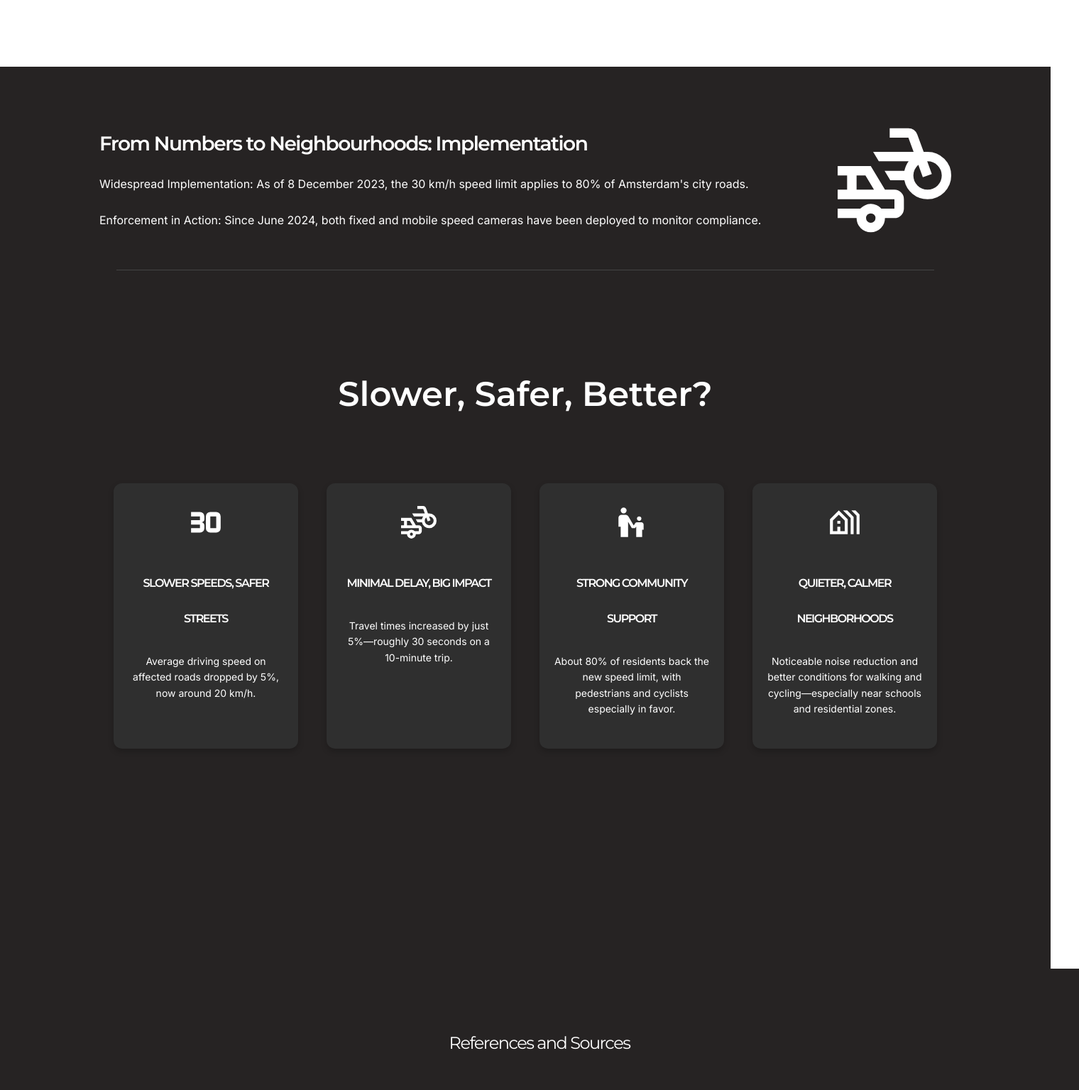
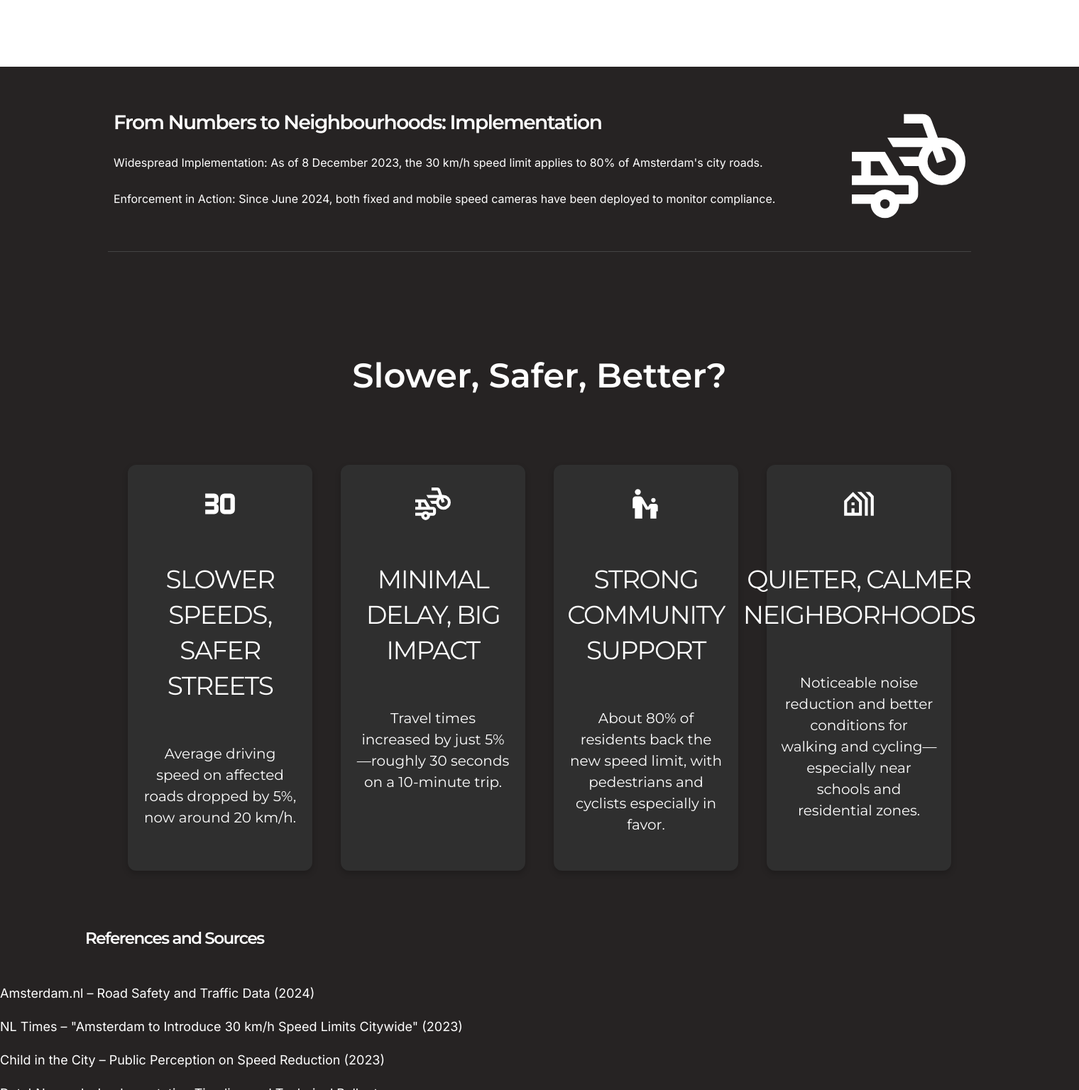
Before and after one commit to esterjez/30km, a Flask app: page /result_amsterdam in a window 1520 px wide. Shown: the part 2504-4040 px from the top of the page at 71% size. Run offline with Flask 3, Linux system fonts and the light colour scheme.

Commit message:
new layout after result pages updates

```diff
--- a/30km/static/layout.css
+++ b/30km/static/layout.css
@@ -409,7 +409,7 @@
   /* Yellow frame */
   .frame-result {
     width: 100%;
-    max-width: 326px;
+    max-width: 600px;
     height: auto;
     background: #F2D975;
     border-radius: 50px;
@@ -505,13 +505,10 @@
 .h10-section {
   background-color: #262323;
   color: #ffffff;
-  padding: 60px 20px;
-  width: 1440px;
-  min-height: 1131px;
-  position: relative;
-  padding-bottom: 80px
-}
-
+  width: 100%;
+  min-height: 1100px;
+  position: relative;
+}
 
 /* Top Text + Icon Layout */
 .h10-top {
@@ -527,6 +524,7 @@
   flex: 1;
   min-width: 300px;
   margin-right: 40px;
+  margin-top: 30px;
 }
 
 .h10-title {
@@ -546,7 +544,7 @@
   flex-shrink: 0;
   width: 160px;
   height: 160px;
-  margin-top: 20px;
+  margin-top: 60px;
 }
 
 .h10-icon img {
@@ -595,6 +593,7 @@
   text-align: center;
   box-shadow: 0 4px 8px rgba(0,0,0,0.2);
   transition: transform 0.2s;
+  margin-bottom: 50px;
 }
 
 .h10-item:hover {
@@ -607,13 +606,15 @@
   margin-bottom: 20px;
 }
 
-.p2 {
+.p12 {
   font-size: 16px;
   font-weight: bold;
-  margin-bottom: 10px;
-}
-
-.p3 {
+  margin-bottom: 15px;
+  font-family: 'Montserrat', sans-serif;
+  line-height: 1.3;
+}
+
+.p13 {
   font-size: 14px;
   line-height: 1.6;
   font-family: 'Inter', sans-serif;
@@ -631,42 +632,38 @@
 /* ========================== */
 .references-section {
   background-color: #262323;
-  padding: 60px 40px;
-  max-width: 1440px;
-  margin: 0 auto;
+  color: #ffffff;
+  width: 100%;
+  min-height: 200px;
+  position: relative;
 }
 
 .references-title {
+  text-align: left;
+  font-size: 23px;
+  font-weight: 600;
   font-family: 'Montserrat', sans-serif;
-  font-size: 24px;
-  font-weight: 200;
-  text-align: center;
-  margin-bottom: 40px;
-  color: #FFFFFF;
-}
-
-.references-grid {
-  display: flex;
-  justify-content: center;
-  flex-wrap: wrap;
-  gap: 80px;
-  max-width: 1100px;
-  margin: 0 auto;
-}
-
-.reference-column {
-  flex: 1 1 400px;
-  font-family: 'Inter', sans-serif;
-  color: #333;
-  line-height: 1.6;
-}
-.reference-column p {
-  font-size: 14px;
-  line-height: 1.6;
-  margin-bottom: 20px;
-  color: #FFFF;
-}
-
+  margin: 0 100px 0 100px;
+  padding: 20px;
+}
+
+.sources-frame {
+  width: 100%;
+  max-width: 1200px;
+  font-family: 'Inter', sans-serif;
+  font-weight: 300;
+  font-size: 16px;
+  line-height: 1.8;
+  color:white;
+  margin: 0px 100px 0 100px;
+  padding: 20px;
+}
+
+.sources-frame a {
+  color: #F2D975;
+  text-decoration: underline;
+  font-weight: 600;
+}
 
 /* ========================== */
 /* Tool page */
@@ -1018,6 +1015,7 @@
   background-color: #262323;
   padding: 40px 20px;
   text-align: center;
+  margin-top: -20px;
 }
 
 .city-links-title {
@@ -1025,6 +1023,7 @@
   font-size: 28px;
   font-weight: 700;
   margin-bottom: 20px;
+  letter-spacing: 2%;
   color: #FFFFFF;
 }
 
```
